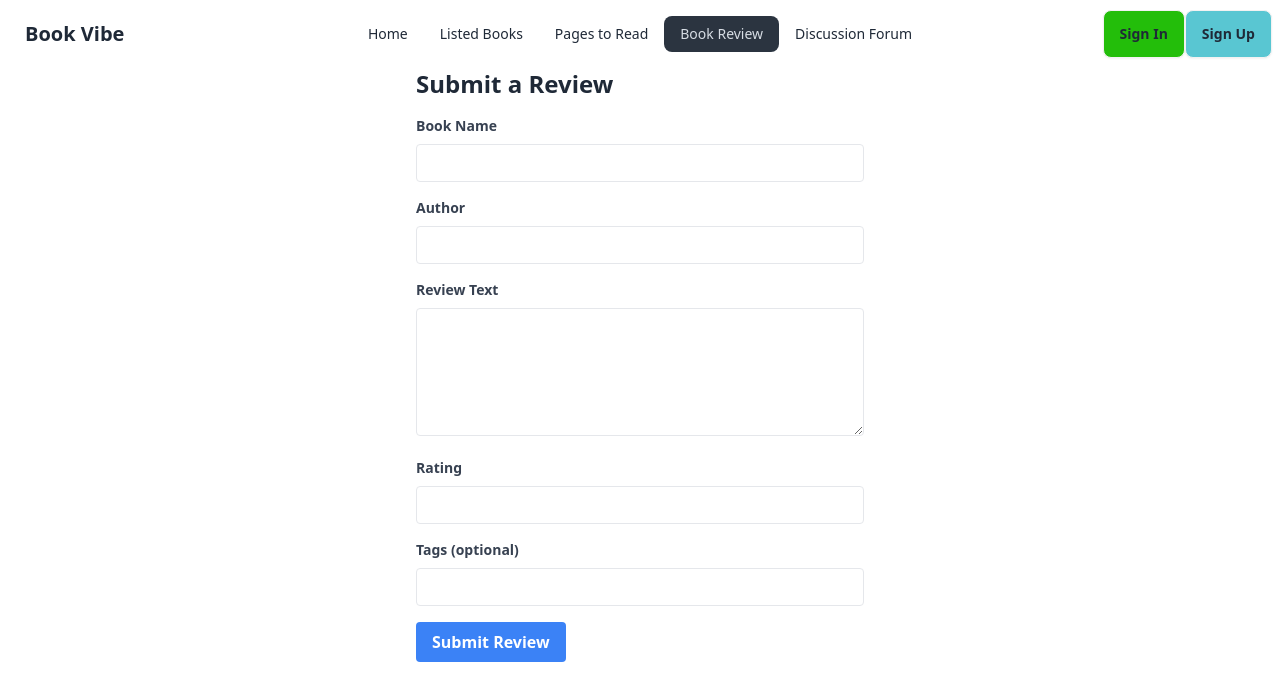
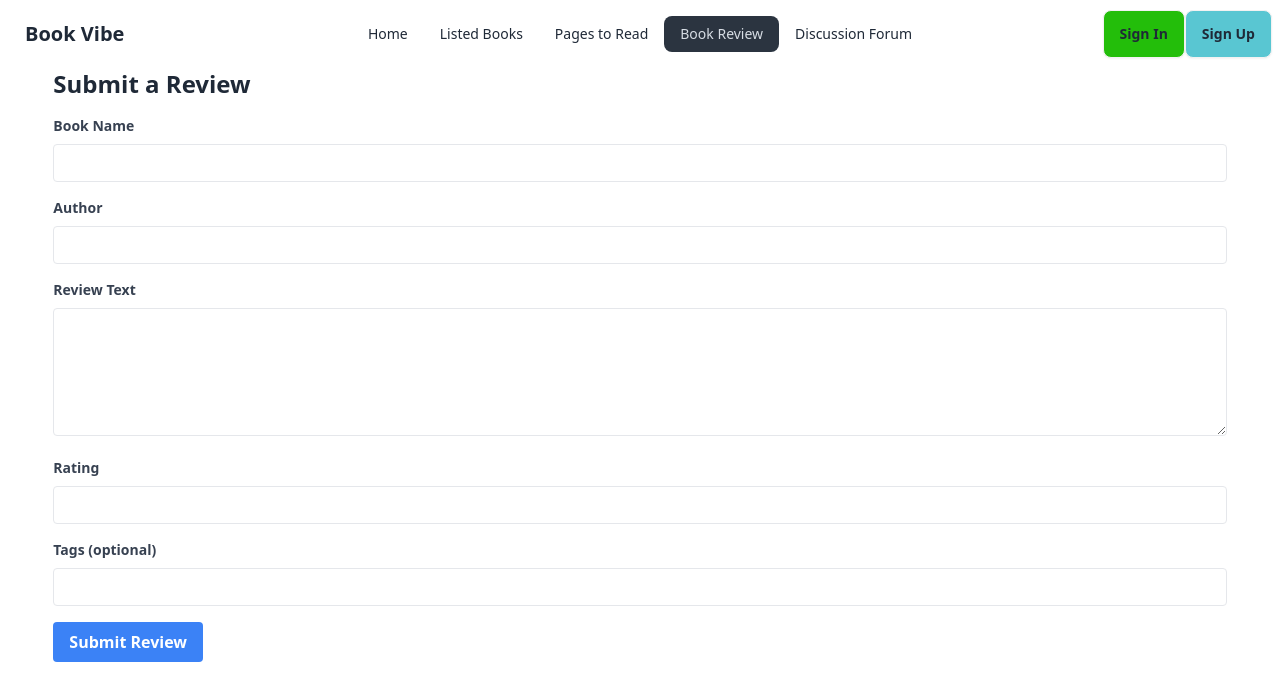
Before and after one commit to ruhul121980/Simple-Mess-managment-Client, a React (Vite) app: page /review in a window 1280 px wide. Shown: the top 700 px of the page. Built offline with nearby package versions, Linux system fonts and the light colour scheme.

Commit message:
fixing error

```diff
--- a/src/components/ReviewSubmissionForm/ReviewSubmissionForm.jsx
+++ b/src/components/ReviewSubmissionForm/ReviewSubmissionForm.jsx
@@ -27,7 +27,7 @@
   };
 
   return (
-    <div className="max-w-md mx-auto">
+    <div className="w-11/12 mx-auto">
       <h2 className="text-2xl font-semibold mb-4">Submit a Review</h2>
       <form onSubmit={handleSubmit}>
         <div className="mb-4">
```
